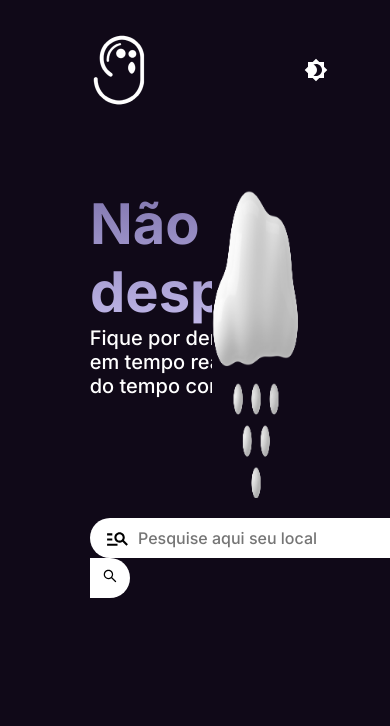
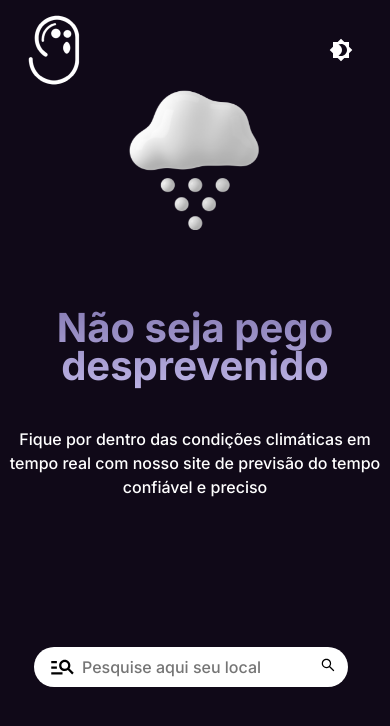
Before and after one commit to c4slu/scare-climate, a React (Vite) app: page / in a window 390 px wide. Shown: the top 726 px of the page. Built offline with nearby package versions, Linux system fonts and the light colour scheme.

Commit message:
Add Responsive

```diff
--- a/src/pages/home/index.tsx
+++ b/src/pages/home/index.tsx
@@ -124,12 +124,6 @@ export function Home() {
     setMostrarConteudo(true);
   };
 
-  const [theme, setTheme] = useState("light");
-
-  const toggleTheme = () => {
-    setTheme(theme === "light" ? "dark" : "light");
-  };
-
   return (
     <div>
       <ContainerSearch>
--- a/src/pages/home/styles.ts
+++ b/src/pages/home/styles.ts
@@ -1,21 +1,5 @@
 import styled, { keyframes } from "styled-components";
 import search from "../../assets/search.svg";
-
-// export const Blur = styled.div`
-//   position: absolute;
-//   width: 832px;
-//   height: 300px;
-//   left: -391px;
-//   top: 0px;
-
-//   background: radial-gradient(
-//     50% 50% at 47.42% 57.27%,
-//     rgba(167, 89, 255, 0.15) 0%,
-//     rgba(165, 86, 255, 0) 100%
-//   );
-
-//   z-index: -20;
-// `;
 
 export const AniEntrada = keyframes`
 from {
@@ -42,7 +26,6 @@ const intro = keyframes`
     opacity: 1;
     transform: translateY(0)
   }
-
 `;
 const finger = keyframes`
 	0%{
@@ -63,8 +46,11 @@ export const Mouse = styled.div`
   border-radius: 15px;
   border: 2px solid #888;
   animation: ${intro} 1s;
+
+  @media (max-width: 768px) {
+    bottom: 50px;
+  }
 `;
-
 export const Scroll = styled.div`
   display: block;
   width: 3px;
@@ -79,7 +65,6 @@ export const ContainerSearch = styled.div`
   border-radius: 0px 0px 40px 40px;
   width: 100vw;
   height: 75vh;
-
   h1 {
     display: flex;
     align-items: center;
@@ -89,68 +74,86 @@ export const ContainerSearch = styled.div`
     font-weight: 700;
     font-size: 56px;
     line-height: 68px;
-
     background: ${(props) => props.theme.gradient};
     -webkit-background-clip: text;
     -webkit-text-fill-color: transparent;
     background-clip: text;
+    animation: ${AniEntrada} 1s ease-in-out forwards;
 
-    animation: ${AniEntrada} 1s ease-in-out forwards;
+    @media (max-width: 768px) {
+      display: flex;
+
+      font-size: 2.5rem;
+      line-height: 38px;
+      text-align: center;
+      align-items: center;
+      justify-content: center;
+
+      margin: 30px 0;
+      width: 100%;
+      height: 100px;
+    }
   }
 
   h6 {
     width: 409px;
     height: 80px;
-
     /* Headline/H6 */
-
     font-family: "Inter";
     font-style: normal;
     font-weight: 500;
     font-size: 20px;
     line-height: 24px;
-
     color: ${(props) => props.theme.white};
-
     font-family: "Inter";
     font-style: normal;
     font-weight: 500;
+    animation: ${AniEntrada} 1.5s ease-in-out forwards;
 
-    animation: ${AniEntrada} 1.5s ease-in-out forwards;
+    @media (max-width: 568px) {
+      font-size: 1rem;
+      width: 100%;
+    }
   }
 `;
 
 export const InputContainer = styled.div`
   margin: 0px 0 20px 90px;
-
   /* display: flex;
   align-items: center;
   justify-content: center; */
+  height: 10vh;
 
-  height: 10vh;
+  @media (max-width: 768px) {
+    display: flex;
+    align-items: center;
+    justify-content: center;
+    margin: 0;
+  }
   input {
     border-top-left-radius: 20px;
     border-bottom-left-radius: 20px;
     width: 416px;
     height: 40px;
-
     padding-left: 3rem;
-
     background: url(${search}) no-repeat left center;
     background-size: 6%;
     background-position: 15px 50%;
     background-color: white;
-
     border: none;
     &::-webkit-calendar-picker-indicator {
       display: none !important;
     }
+
+    @media (max-width: 768px) {
+      margin: 0;
+      width: 85%;
+      background-size: 10%;
+    }
   }
   button {
     flex: 1;
-
     text-align: center;
-
     height: 40px;
     width: 40px;
     background: ${(props) => props.theme["white"]};
@@ -171,31 +174,38 @@ export const HeaderContainer = styled.header`
   align-items: center;
   justify-content: space-between;
   transition: all 0.5s linear;
-
   nav {
     display: flex;
     gap: 0.5rem;
     margin: 30px 50px;
+
+    @media (max-width: 768px) {
+      margin: 10px 25px;
+    }
   }
 
   img {
     margin: 30px 90px;
     filter: ${(props) => props.theme.filter};
+
+    @media (max-width: 768px) {
+      margin: 10px 25px;
+    }
   }
 
   a {
     width: 3rem;
     height: 2rem;
     margin: 10px 50px;
-
     display: flex;
     justify-content: center;
     align-items: center;
-
     color: ${(props) => props.theme["white"]};
-
     border-top: 3px solid transparent;
     border-bottom: 3px solid transparent;
+    @media (max-width: 768px) {
+      margin: 0px 25px;
+    }
 
     &:hover {
       border-bottom: 3px solid ${(props) => props.theme["green-medium"]};
@@ -216,6 +226,11 @@ export const ResultContainer = styled.div`
     background-clip: text;
     font-size: 1.5rem;
     margin: 2rem 0rem;
+
+    @media (max-width: 768px) {
+      margin: 0;
+      top: 0;
+    }
   }
 
   div {
@@ -243,6 +258,10 @@ export const Desc = styled.div`
   width: 100%;
   /* margin: 30px; */
 
+  @media (max-width: 768px) {
+    width: 100vw;
+  }
+
   p {
     font-weight: 700;
     font-size: 14px;
@@ -260,9 +279,13 @@ export const Info = styled.div`
     display: flex;
     align-items: center;
     list-style-type: none;
-    width: 17vw;
+    width: 23vw;
     justify-content: space-between;
     gap: 20px;
+
+    @media (max-width: 768px) {
+      width: 100%;
+    }
     /* margin-bottom: 5px; */
   }
   ul {
@@ -270,6 +293,7 @@ export const Info = styled.div`
     flex-direction: column;
     align-items: center;
     justify-content: center;
+    width: 100%;
   }
 
   span {
@@ -304,18 +328,40 @@ export const Result = styled.div`
     -webkit-transform: scale(1.1, 1.1);
     transform: scale(1.1, 1.1);
   }
+
+  @media (max-width: 768px) {
+    width: 75%;
+    padding: 3rem;
+  }
 `;
 
 export const DescContainer = styled.div`
   display: flex;
   justify-content: space-between;
-  div {
-  }
   height: 308px;
   margin: 50px 90px 20px 90px;
+
+  @media (max-width: 768px) {
+    margin: 50px 0 0 0;
+    display: flex;
+    flex-direction: column;
+
+    align-items: center;
+    justify-content: center;
+    text-align: center;
+
+    height: 75%;
+  }
 
   img {
     height: 100%;
     animation: ${AniEntradaLeft} 1s ease-in-out forwards;
+    @media (max-width: 768px) {
+      position: absolute;
+      top: 5rem;
+      height: 140px;
+      overflowy: hidden;
+      margin: 10px;
+    }
   }
 `;
```
